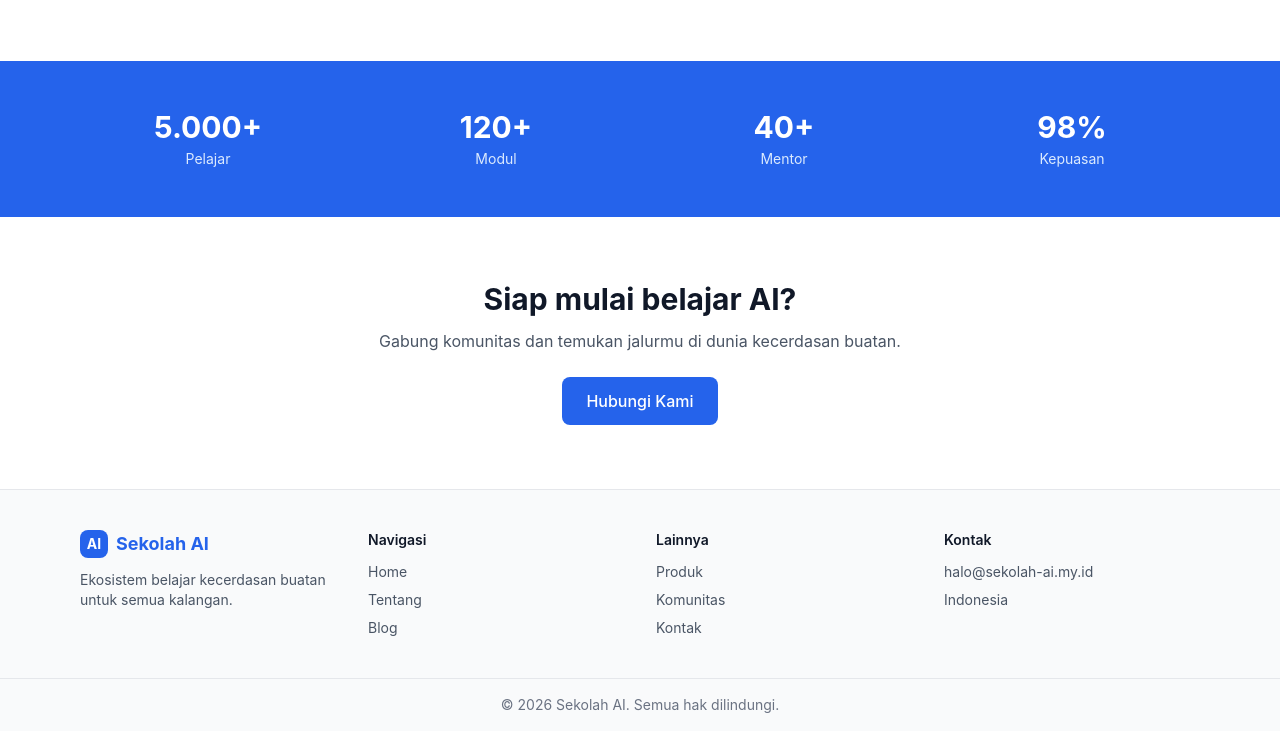
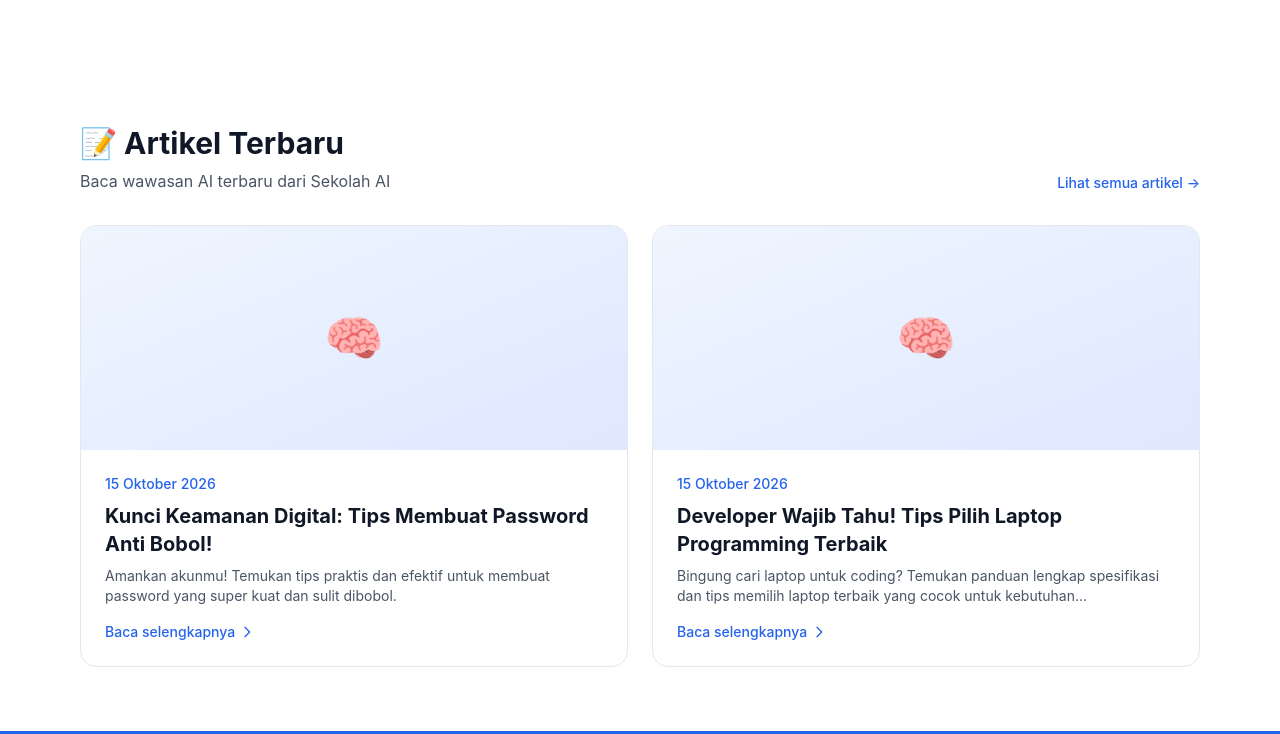
Before and after one commit to daruvillage2020-crypto/sekolah-ai.my.id, an Astro site: page / in a window 1280 px wide. Shown: the part 816-1550 px from the top of the page. Built offline with nearby package versions, Linux system fonts and the light colour scheme; Astro itself is replaced by a stand-in of ours.

Commit message:
feat: featured blog posts section on homepage (2 latest articles)

```diff
--- a/src/pages/index.astro
+++ b/src/pages/index.astro
@@ -1,5 +1,6 @@
 ---
 import Layout from "../layouts/Layout.astro";
+import { getCollection } from "astro:content";
 
 const features = [
   { title: "Kurikulum Terkurasi", desc: "Materi AI dari dasar hingga lanjutan, disusun praktisi." },
@@ -13,6 +14,14 @@ const stats = [
   { value: "40+", label: "Mentor" },
   { value: "98%", label: "Kepuasan" },
 ];
+
+const allPosts = (await getCollection("blog")).sort(
+  (a, b) => b.data.date.valueOf() - a.data.date.valueOf()
+);
+const latestPosts = allPosts.slice(0, 2);
+
+const fmt = (d: Date) =>
+  d.toLocaleDateString("id-ID", { day: "numeric", month: "long", year: "numeric" });
 ---
 
 <Layout title="Sekolah AI — Belajar Kecerdasan Buatan">
@@ -54,6 +63,65 @@ const stats = [
     </div>
   </section>
 
+  <!-- Featured Blog Posts -->
+  <section class="mx-auto max-w-6xl px-4 py-16">
+    <div class="mb-8 flex items-end justify-between">
+      <div>
+        <h2 class="text-3xl font-bold text-gray-900">📝 Artikel Terbaru</h2>
+        <p class="mt-2 text-gray-600">Baca wawasan AI terbaru dari Sekolah AI</p>
+      </div>
+      <a href="/blog" class="hidden text-sm font-medium text-brand transition hover:underline sm:block">
+        Lihat semua artikel →
+      </a>
+    </div>
+
+    <div class="grid gap-6 md:grid-cols-2">
+      {latestPosts.map((post) => (
+        <a
+          href={`/blog/${post.id}`}
+          class="group relative flex flex-col overflow-hidden rounded-2xl border border-gray-200 bg-white transition hover:shadow-xl"
+        >
+          {post.data.cover ? (
+            <div class="relative h-56 w-full overflow-hidden">
+              <img
+                src={post.data.cover}
+                alt={post.data.title}
+                class="h-full w-full object-cover transition duration-300 group-hover:scale-105"
+                loading="lazy"
+              />
+              <div class="absolute inset-0 bg-gradient-to-t from-black/30 to-transparent" />
+            </div>
+          ) : (
+            <div class="flex h-56 w-full items-center justify-center bg-gradient-to-br from-blue-50 to-indigo-100">
+              <span class="text-5xl">🧠</span>
+            </div>
+          )}
+          <div class="flex flex-1 flex-col p-6">
+            <time class="text-sm font-medium text-brand">{fmt(post.data.date)}</time>
+            <h3 class="mt-2 text-xl font-bold text-gray-900 group-hover:text-brand line-clamp-2">
+              {post.data.title}
+            </h3>
+            <p class="mt-2 line-clamp-2 text-sm text-gray-600">
+              {post.data.description}
+            </p>
+            <div class="mt-4 flex items-center text-sm font-medium text-brand">
+              Baca selengkapnya
+              <svg class="ml-1 h-4 w-4 transition-transform group-hover:translate-x-1" fill="none" stroke="currentColor" viewBox="0 0 24 24">
+                <path stroke-linecap="round" stroke-linejoin="round" stroke-width="2" d="M9 5l7 7-7 7" />
+              </svg>
+            </div>
+          </div>
+        </a>
+      ))}
+    </div>
+
+    <div class="mt-6 text-center sm:hidden">
+      <a href="/blog" class="inline-block rounded-lg border border-gray-300 px-5 py-2 text-sm font-medium text-gray-700 transition hover:bg-gray-50">
+        Lihat semua artikel →
+      </a>
+    </div>
+  </section>
+
   <!-- Stats -->
   <section class="bg-brand">
     <div class="mx-auto grid max-w-6xl grid-cols-2 gap-8 px-4 py-12 md:grid-cols-4">
```
